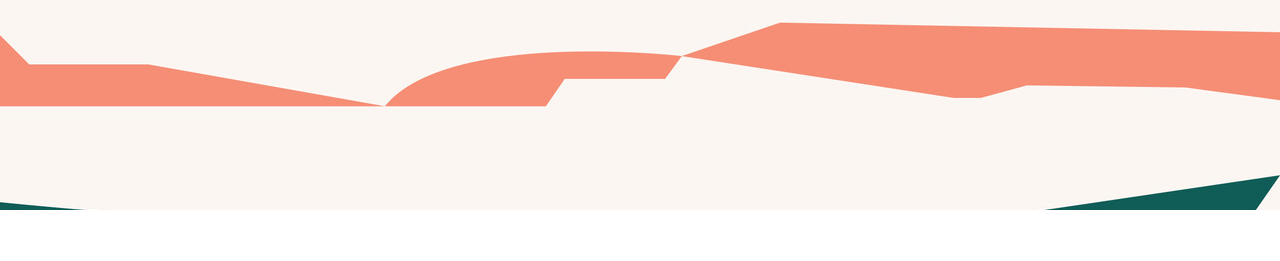
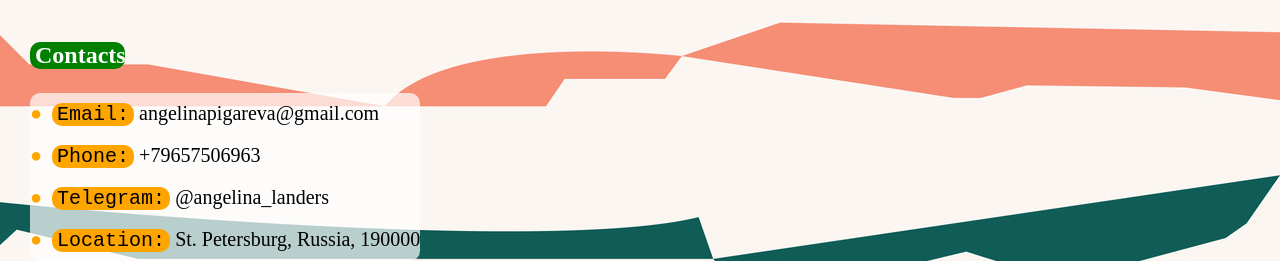
Before and after one commit to angelinalanders/rsschool-cv, a plain HTML site: page index.html in a window 1280 px wide. Shown: the part 590-851 px from the top of the page. Before the commit the page ends 800 px from the top, so only its background shows below. Drawn offline with Linux system fonts and the light colour scheme; a web font is replaced by a local one.

Commit message:
feat: add contacts class

```diff
--- a/index.html
+++ b/index.html
@@ -21,3 +21,13 @@
         <h1 class="name">Angelina Pigareva</h1>
         <h2 class="name-description">Junior front-end developer</h2>
     </header>
+  <main class="container">
+<section class="column-first">
+        <div class="contacts">
+        <h3 class="contact-name">Contacts</h3>
+        <ul class="contacts-list">
+            <li class="contacts-item"><span>Email:</span> angelinapigareva@gmail.com</li>
+            <li class="contacts-item"><span>Phone:</span> +79657506963</li>
+            <li class="contacts-item"><span>Telegram:</span> @angelina_landers</li>
+            <li class="contacts-item"><span>Location:</span> St. Petersburg, Russia, 190000</li>
+            </ul></div>
```
